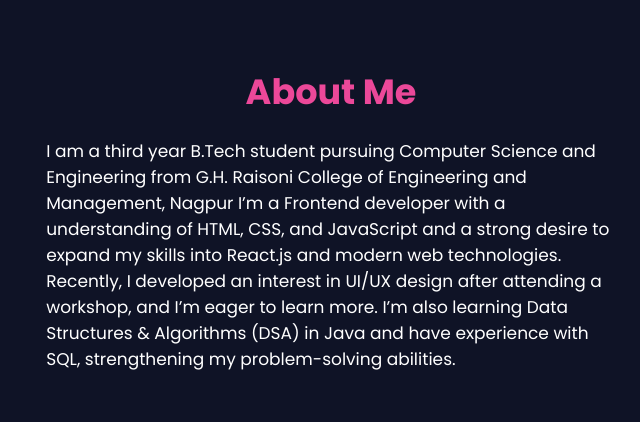
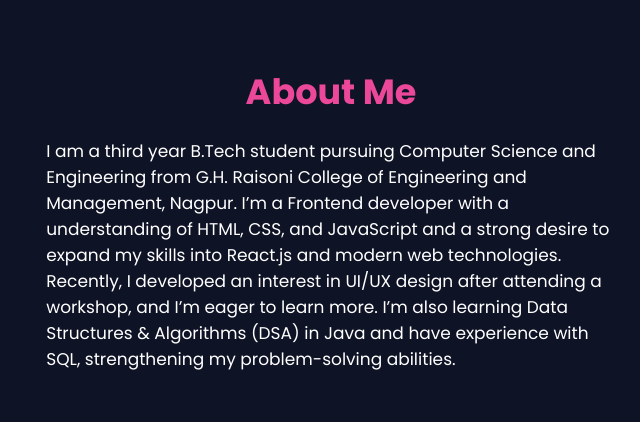
Before and after one commit to SakshiBorkarSB/Personal-Portfolio-Website, a plain HTML site: page index.html in a window 1280 px wide. Shown: the part 1040-1462 px from the top of the page, 549-1189 px from the left. Drawn offline with nearby package versions, Linux system fonts and the light colour scheme.

Commit message:
Updated index.html

```diff
--- a/index.html
+++ b/index.html
@@ -70,7 +70,7 @@
         <div class="head">About Me</div>
         <p>
 
-          I am a third year B.Tech student pursuing Computer Science and Engineering from G.H. Raisoni College of Engineering and Management, Nagpur
+          I am a third year B.Tech student pursuing Computer Science and Engineering from G.H. Raisoni College of Engineering and Management, Nagpur.
 
           I’m a Frontend developer with a understanding of HTML, CSS, and JavaScript and a strong desire to expand my skills into React.js and modern web technologies.
 
```
